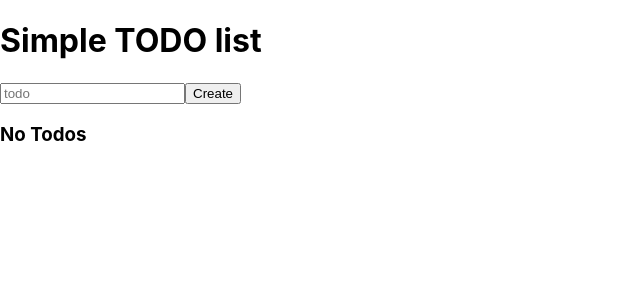
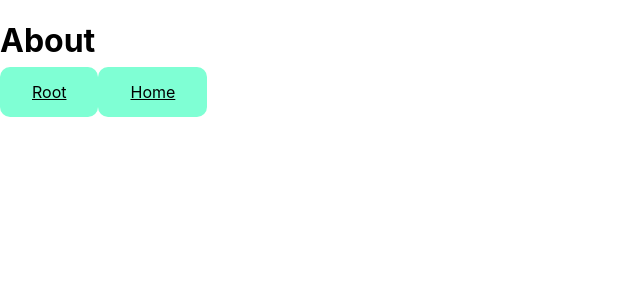
Before and after one commit to CepotOi/tutorial-react-cra, a React (Create React App) app: page /about in a window 1280 px wide. Shown: the top 300 px of the page, without its empty margins (0-640 px from the left). Built offline with nearby package versions, Linux system fonts and the light colour scheme.

Commit message:
basic routing using React Router (https://reactrouter.com/)

```diff
--- a/package.json
+++ b/package.json
@@ -8,6 +8,7 @@
     "@testing-library/user-event": "^13.5.0",
     "react": "^17.0.2",
     "react-dom": "^17.0.2",
+    "react-router-dom": "^6.2.1",
     "react-scripts": "5.0.0",
     "web-vitals": "^2.1.4"
   },
--- a/src/App.js
+++ b/src/App.js
@@ -1,10 +1,11 @@
+import { Link } from 'react-router-dom';
 import './App.css';
-import Todo from './Todo.js';
 
 function App() {
   return (
     <div className="App">
-      <Todo />
+      <Link to="/about" className="btn">About</Link>
+      <Link to="/home" className="btn">Home</Link>
     </div>
   );
 }
--- a/src/index.js
+++ b/src/index.js
@@ -1,12 +1,25 @@
 import React from 'react';
-import ReactDOM from 'react-dom';
+import { render } from 'react-dom';
+import {
+  BrowserRouter,
+  Routes,
+  Route,
+} from 'react-router-dom';
 import './index.css';
 import App from './App';
 import reportWebVitals from './reportWebVitals';
+import About from './routes/About';
+import Home from './routes/Home';
 
-ReactDOM.render(
+render(
   <React.StrictMode>
-    <App />
+    <BrowserRouter>
+      <Routes>
+        <Route path="/" element={<App />} />
+        <Route path="/about" element={<About />} />
+        <Route path="/home" element={<Home />} />
+      </Routes>
+    </BrowserRouter>
   </React.StrictMode>,
   document.getElementById('root')
 );
--- /dev/null
+++ b/src/routes/About.js
@@ -0,0 +1,11 @@
+import { Link } from "react-router-dom";
+
+export default function About() {
+  return (
+    <>
+      <h1>About</h1>
+      <Link to="/" className="btn">Root</Link>
+      <Link to="/home" className="btn">Home</Link>
+    </>
+  );
+}
--- /dev/null
+++ b/src/routes/Home.js
@@ -0,0 +1,11 @@
+import { Link } from "react-router-dom";
+
+export default function Home() {
+  return (
+    <>
+      <h1>Home</h1>
+      <Link to="/" className="btn">Root</Link>
+      <Link to="/about" className="btn">About</Link>
+    </>
+  );
+}
```
Also changed, not shown: 1 other file (tests, documents, lock files or other folders).
